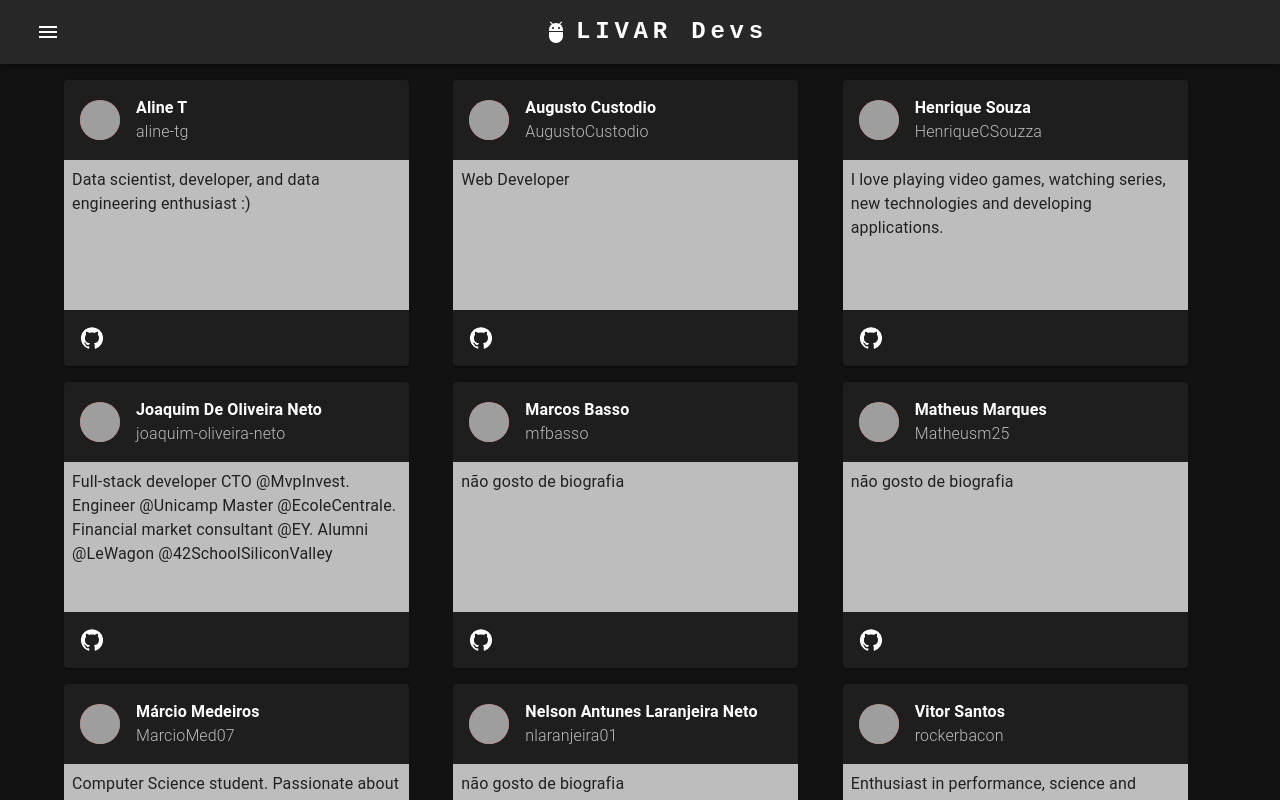
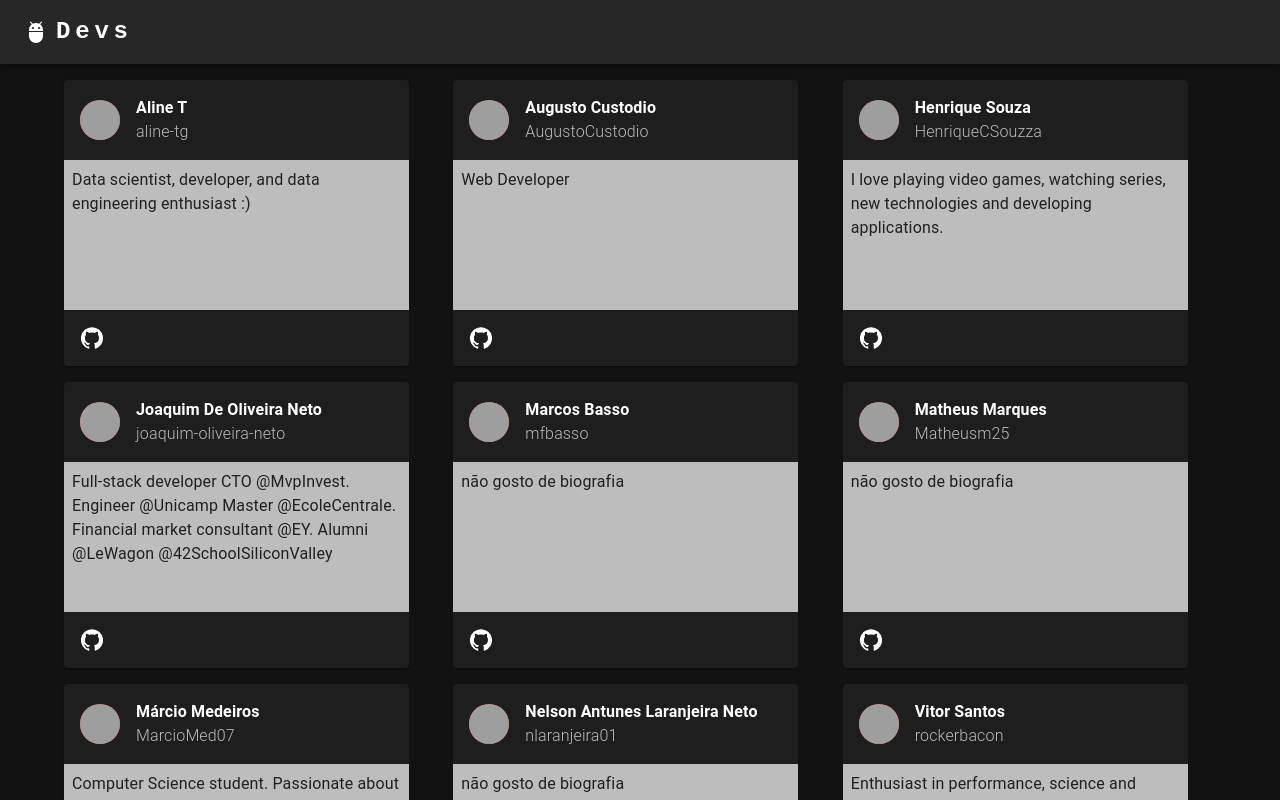
Before and after one commit to HenriqueCSouzza/solid-react, a React (Vite) app: page /users in a window 1280 px wide. Shown: the top 800 px of the page. Built offline with nearby package versions, Linux system fonts and the light colour scheme; grey boxes are pictures that could not be loaded.

Commit message:
remove menu

```diff
--- a/src/components/AppBar/AppBar.tsx
+++ b/src/components/AppBar/AppBar.tsx
@@ -9,7 +9,6 @@ function ResponsiveAppBar() {
     <AppBar position="fixed" component="nav">
       <Container maxWidth="xl">
         <Toolbar disableGutters variant="regular">
-          <AppBarMenu />
           <AppBarLogo />
         </Toolbar>
       </Container>
--- a/src/components/AppBar/AppBarLogo.tsx
+++ b/src/components/AppBar/AppBarLogo.tsx
@@ -1,26 +1,26 @@
-import Typography from '@mui/material/Typography'
-import AdbIcon from '@mui/icons-material/Adb'
+import Typography from "@mui/material/Typography";
+import AdbIcon from "@mui/icons-material/Adb";
 
 export default function AppBarLogo() {
   return (
     <>
-      <AdbIcon sx={{ display: 'flex', mr: 1 }} />
+      <AdbIcon sx={{ display: "flex", mr: 1 }} />
       <Typography
         variant="h5"
         noWrap
         sx={{
           mr: 2,
-          display: 'flex',
+          display: "flex",
           flexGrow: 1,
-          fontFamily: 'monospace',
+          fontFamily: "monospace",
           fontWeight: 700,
-          letterSpacing: '.3rem',
-          color: 'inherit',
-          textDecoration: 'none',
+          letterSpacing: ".3rem",
+          color: "inherit",
+          textDecoration: "none",
         }}
       >
-        LIVAR Devs
+        Devs
       </Typography>
     </>
-  )
+  );
 }
```
